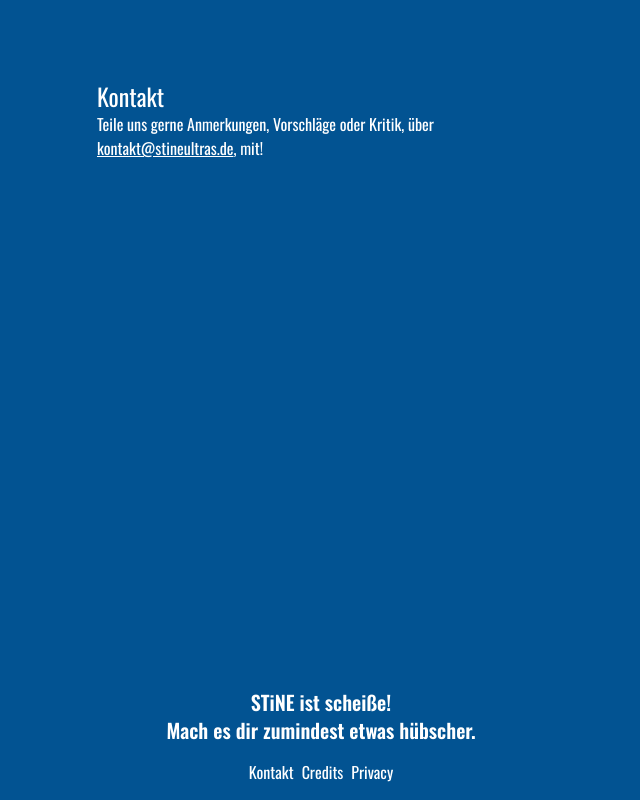
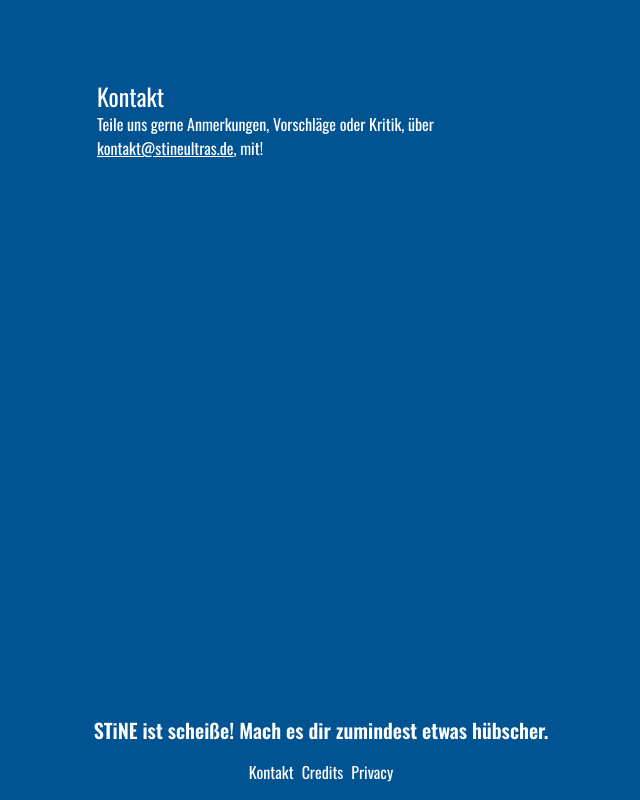
Before and after one commit to to-typ/stineultras-page, a Next.js app: page /contact in a window 1280 px wide. Shown: the whole page, without its empty margins (319-959 px from the left). Built offline with nearby package versions, Linux system fonts and the light colour scheme.

Commit message:
eine zeile spruch

```diff
--- a/src/app/layout.tsx
+++ b/src/app/layout.tsx
@@ -67,8 +67,7 @@ export default function RootLayout({
         <div className="flex-grow">{children}</div>
         <div>
           <div className="text-white text-center text-lg sm:text-xl font-semibold">
-            <p>STiNE ist scheiße!</p>
-            <p>Mach es dir zumindest etwas hübscher.</p>
+            <p>STiNE ist scheiße! Mach es dir zumindest etwas hübscher.</p>
           </div>
         </div>
         <footer className="bg-ocean w-full">
```
